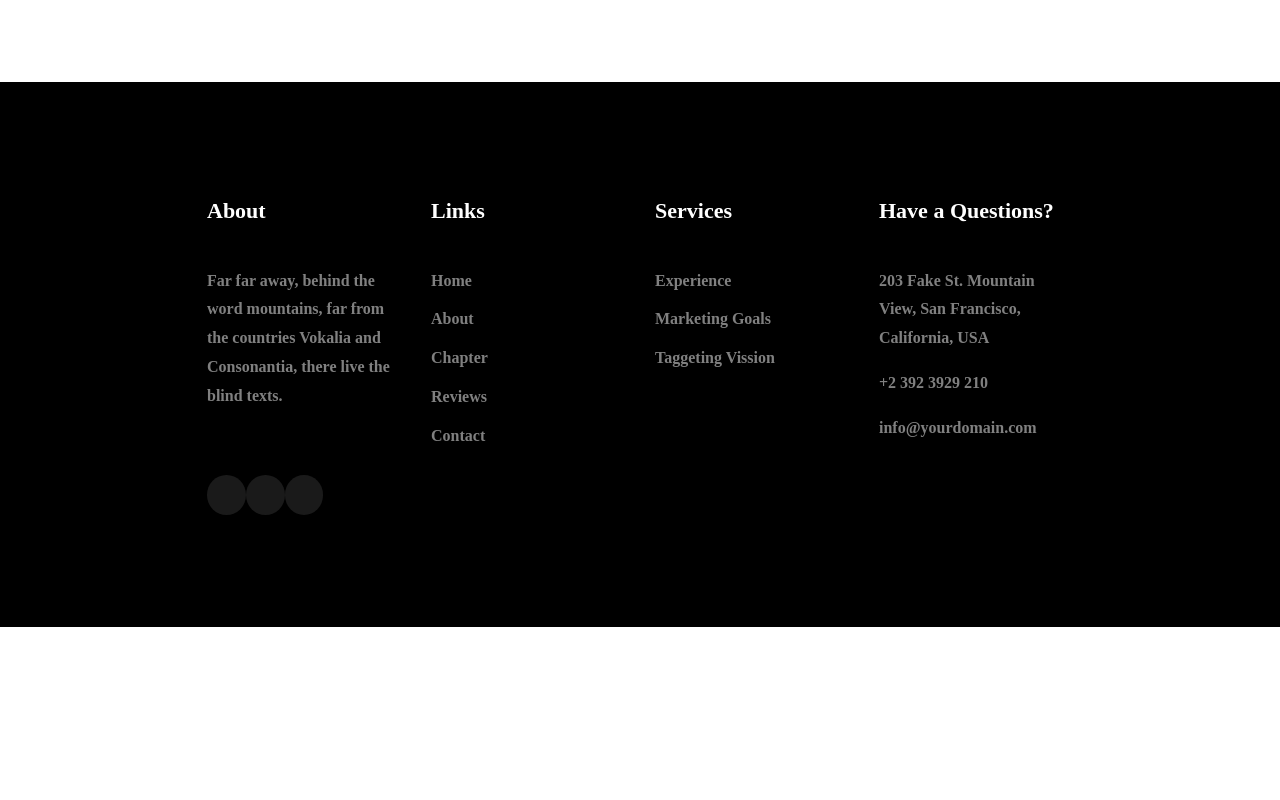
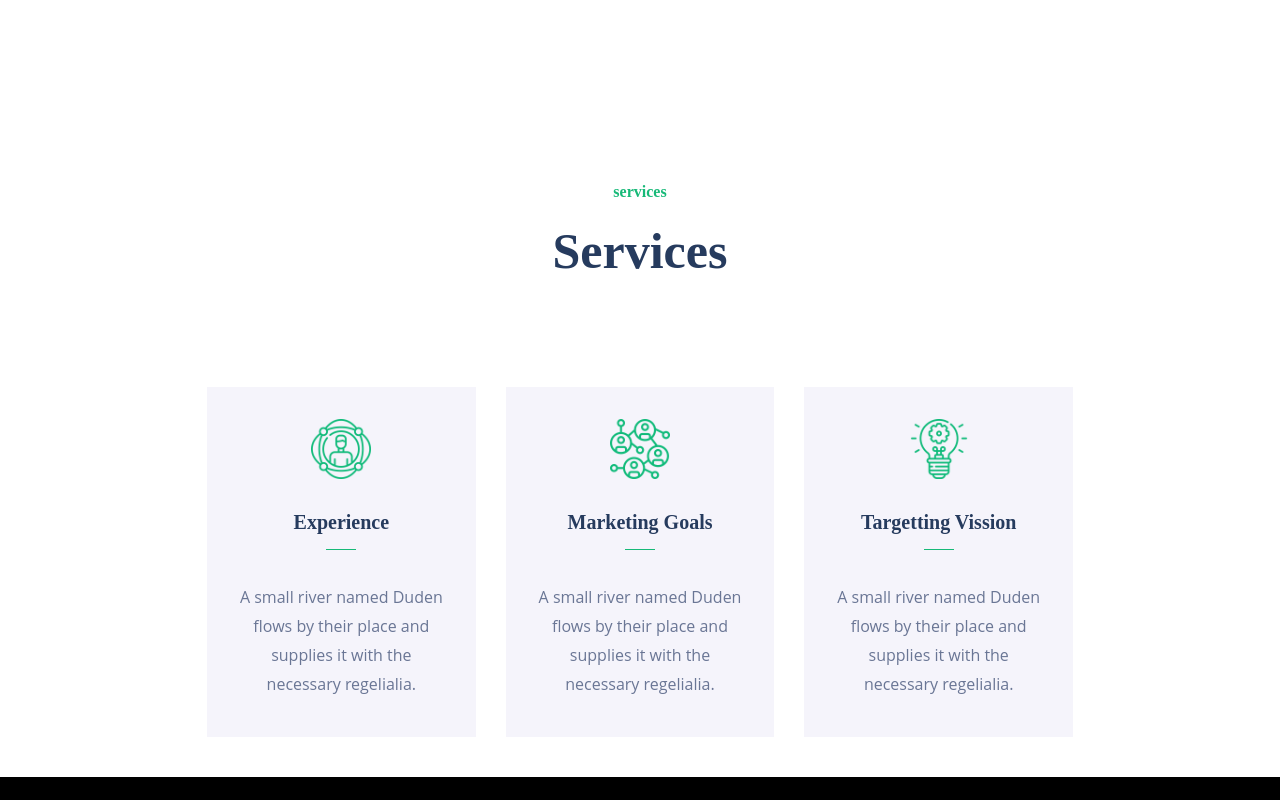
Before and after one commit to NgQuan341/AuthorLandingPage, a React (Vite) app in the folder React/: page / in a window 1280 px wide. Shown: the part 6120-6920 px from the top of the page. Before the commit the page ends 6747 px from the top, so only its background shows below. Built offline with nearby package versions, Linux system fonts and the light colour scheme.

Commit message:
create: services component

```diff
--- a/React/src/App.jsx
+++ b/React/src/App.jsx
@@ -4,6 +4,7 @@ import Banner from './components/banner'
 import Logos from './components/logos'
 import About from './components/about'
 import Chapter from './components/chapter'
+import Services from './components/services'
 
 function App() {
   return (
@@ -13,6 +14,7 @@ function App() {
        <Logos/>
        <About/>
        <Chapter/>
+       <Services/>
        <Footer/>
     </div>
   )
--- a/React/src/components/footer/footer.module.css
+++ b/React/src/components/footer/footer.module.css
@@ -86,14 +86,14 @@
   .footer {
     padding: 112px 0px;
   }
-  .footer-row {
+  .footer_row {
     flex-direction: column;
   }
-  .footer-social-media {
+  .footer_social_media {
     justify-content: start;
     margin-bottom: 24px;
   }
-  .footer-social-media-btn {
+  .footer_social_media_btn {
     margin-right: 15px;
   }
 }
--- /dev/null
+++ b/React/src/components/services/index.jsx
@@ -0,0 +1,55 @@
+import React from 'react'
+import serviceStyle from './services.module.css'
+
+const Services = () => {
+  return (
+    <>
+    <section className={serviceStyle.services} id="services">
+        <div className={serviceStyle.services_title}>
+          <p>services</p>
+          <h2>Services</h2>
+        </div>
+        <div className={serviceStyle.services_content}>
+          <div className={serviceStyle.services_box}>
+            <div className={serviceStyle.services_block}>
+              <div className={serviceStyle.services_block_icon}>
+                <img src="./assets/images/user-experience.png" alt=""  />
+              </div>
+              <h3>Experience</h3>
+              <p>
+                A small river named Duden flows by their place and supplies it
+                with the necessary regelialia.
+              </p>
+            </div>
+          </div>
+          <div className={serviceStyle.services_box}>
+            <div className={serviceStyle.services_block}>
+              <div className={serviceStyle.services_block_icon}>
+                <img src="./assets/images/network.png" alt=""  />
+              </div>
+              <h3>Marketing Goals</h3>
+              <p>
+                A small river named Duden flows by their place and supplies it
+                with the necessary regelialia.
+              </p>
+            </div>
+          </div>
+          <div className={serviceStyle.services_box}>
+            <div className={serviceStyle.services_block}>
+              <div className={serviceStyle.services_block_icon}>
+                <img src="./assets/images/innovation.png" alt="" />
+              </div>
+              <h3>Targetting Vission</h3>
+              <p>
+                A small river named Duden flows by their place and supplies it
+                with the necessary regelialia.
+              </p>
+            </div>
+          </div>
+        </div>
+      </section>
+    </>
+  )
+}
+
+export default Services
--- /dev/null
+++ b/React/src/components/services/services.module.css
@@ -0,0 +1,103 @@
+.services {
+  padding: 0px 12em;
+  display: block;
+  position: relative;
+}
+.services_title {
+  text-align: center;
+  padding: 48px 0;
+  margin: 48px -15px 0px;
+  color: #263b5e;
+}
+.services_title h2 {
+  font-size: 50px;
+  font-weight: 700;
+  line-height: 75px;
+  margin-bottom: 1em;
+}
+.services_title p {
+  color: #17b978;
+  margin-bottom: 0.5em;
+  font-weight: 700;
+}
+.services_content {
+  width: 100%;
+  display: flex;
+  justify-content: space-between;
+}
+.services_box {
+  width: 100%;
+  padding: 0px 15px;
+}
+.services_block {
+  width: 100%;
+  height: 350px;
+  background-color: #f5f4fb;
+  margin-bottom: 40px;
+  padding: 32px;
+}
+.services_block_icon {
+  margin-bottom: 30px;
+  height: 60px;
+  width: 60px;
+  margin-left: auto;
+  margin-right: auto;
+}
+.services_block h3 {
+  color: #263b5e;
+  font-size: 20px;
+  font-weight: 700;
+  margin-bottom: 48px;
+  line-height: 26px;
+  text-align: center;
+  position: relative;
+}
+.services_block h3::after {
+  position: absolute;
+  bottom: -15px;
+  left: 0;
+  right: 0;
+  content: "";
+  width: 30px;
+  height: 1px;
+  background: #17b978;
+  margin: 0 auto;
+}
+.services_block p {
+  font-family: "Open Sans";
+  color: #6a7695;
+  margin-bottom: 16px;
+  text-align: center;
+  font-weight: 400;
+}
+
+/* Responsive */
+@media screen and (max-width: 1200px) {
+  .services {
+    padding: 0px 36px;
+  }
+}
+@media screen and (max-width: 992px) {
+  .services {
+    padding: 0px 36px 7em;
+  }
+  .services_content {
+    height: 100%;
+  }
+  .services_block {
+    margin-bottom: 0px;
+    height: 100%;
+  }
+}
+@media screen and (max-width: 767px) {
+  .services {
+    padding: 0px 15px;
+  }
+  .services_content {
+    display: block;
+  }
+  .services_box {
+    padding: 0px;
+    margin-bottom: 40px;
+  }
+}
```
